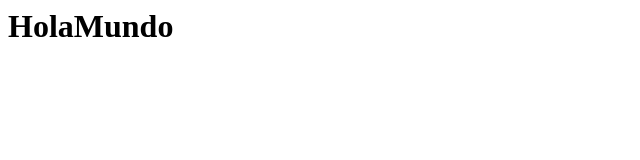
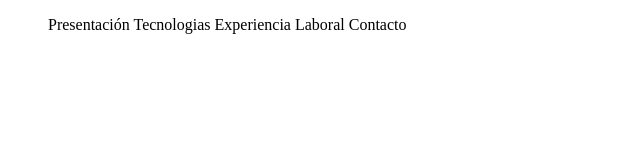
Before and after one commit to MDLDeveloper/holamundo, a plain HTML site: page index.html in a window 1280 px wide. Shown: the whole page, without its empty margins (0-640 px from the left). Drawn offline with Linux system fonts and the light colour scheme.

Commit message:
16/12/2022 04:28

```diff
--- a/index.html
+++ b/index.html
@@ -1 +1,24 @@
-<h1>HolaMundo</h1>
+<!doctype html>
+<html lang="es-ES">
+  <head>
+    <meta charset="utf-8">
+    <meta name="viewport" content="width=device-width, initial-scale=1">
+    <title>Portafolio Profesional</title>
+  </head>
+  <body>
+    <header></header>
+    <section>
+        <div></div>
+        <nav>
+            <ul>
+                <ls>
+                    <a>Presentación</a>
+                    <a>Tecnologias</a>
+                    <a>Experiencia Laboral</a>
+                    <a>Contacto</a>
+                </ls>
+            </ul>
+        </nav>
+    </section>
+  </body>
+</html>
```
